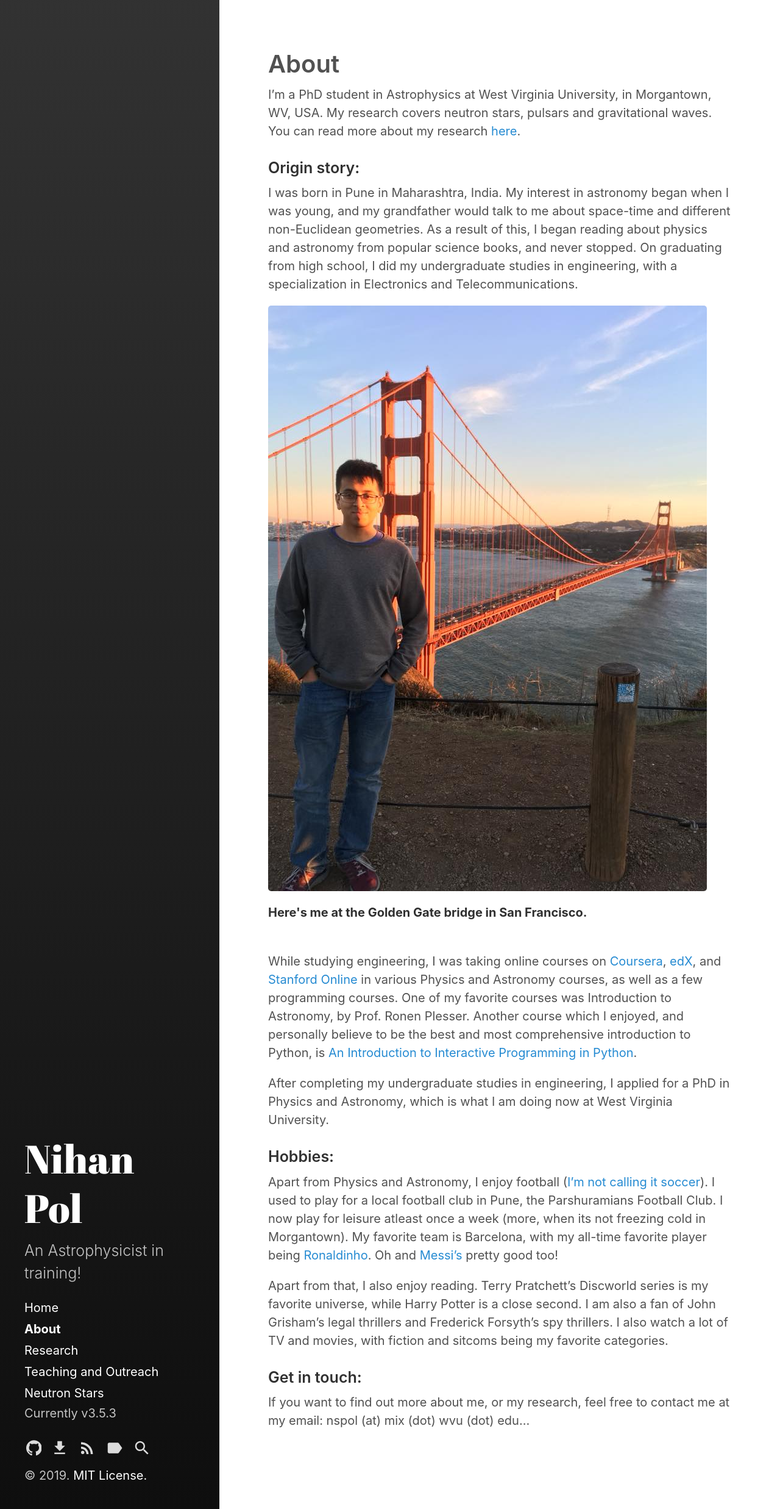
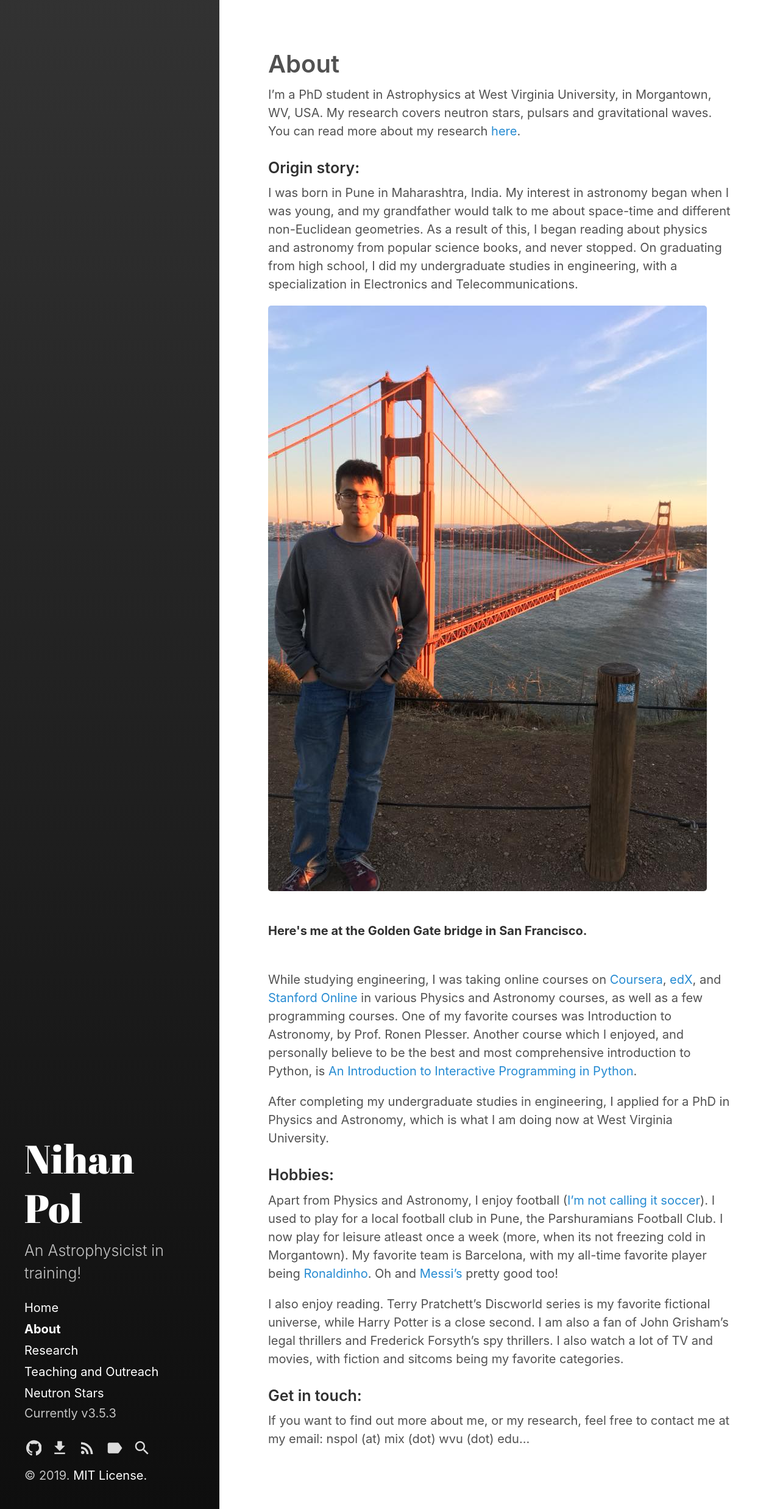
Before and after one commit to NihanPol/nihanpol.github.io, a Jekyll site: the page built from about.md, in a window 1280 px wide. Shown: the whole page at 61% size. Built offline with Jekyll 4.4.1, drawn with Linux system fonts in a browser that asks for light colours.

Commit message:
fix typo

```diff
--- a/about.md
+++ b/about.md
@@ -11,7 +11,7 @@
 I was born in Pune in Maharashtra, India. My interest in astronomy began when I was young, and my grandfather would talk to me about space-time and different non-Euclidean geometries. As a result of this, I began reading about physics and astronomy from popular science books, and never stopped. On graduating from high school, I did my undergraduate studies in engineering, with a specialization in Electronics and Telecommunications.
 
 <div class="pull-right">
-<img src="/assets/me.jpg" />
+<img src="/assets/me.jpg" /> <br>
 <figcaption><strong>Here's me at the Golden Gate bridge in San Francisco.</strong></figcaption>
 </div>
 
@@ -25,7 +25,7 @@
 
 Apart from Physics and Astronomy, I enjoy football ([I'm not calling it soccer](https://youtu.be/2sD_8prYOxo)). I used to play for a local football club in Pune, the Parshuramians Football Club. I now play for leisure atleast once a week (more, when its not freezing cold in Morgantown). My favorite team is Barcelona, with my all-time favorite player being [Ronaldinho](https://youtu.be/_dBz4dTZocg). Oh and [Messi's](https://youtu.be/j9u1Uj5CPmg) pretty good too!
 
-Apart from that, I also enjoy reading. Terry Pratchett's Discworld series is my favorite universe, while Harry Potter is a close second. I am also a fan of John Grisham's legal thrillers and Frederick Forsyth's spy thrillers. I also watch a lot of TV and movies, with fiction and sitcoms being my favorite categories.
+I also enjoy reading. Terry Pratchett's Discworld series is my favorite fictional universe, while Harry Potter is a close second. I am also a fan of John Grisham's legal thrillers and Frederick Forsyth's spy thrillers. I also watch a lot of TV and movies, with fiction and sitcoms being my favorite categories.
 
 ### Get in touch:
 
```
